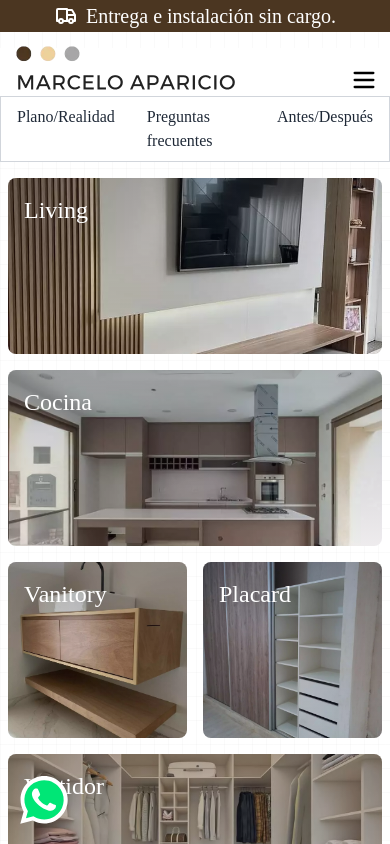
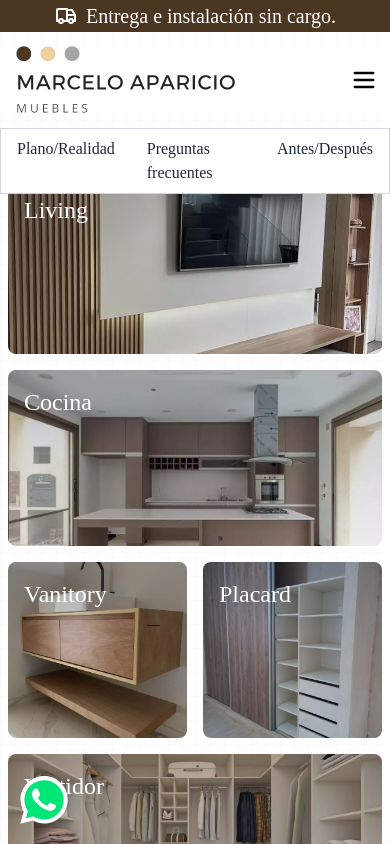
Before and after one commit to maximodip/marcelo-muebles, an Astro site: page / in a window 390 px wide. Both pictures are taken after a click on the button "Open Menu". Shown: the top 844 px of the page. Built offline with nearby package versions, Linux system fonts and the light colour scheme; Astro itself is replaced by a stand-in of ours; a web font is replaced by a local one; what @midudev/tailwind-animations would draw is missing.

Commit message:
fix responsive menu

```diff
--- a/src/components/Navbar.astro
+++ b/src/components/Navbar.astro
@@ -44,7 +44,7 @@
     </button>
   </div>
   <div
-    class="sm:hidden absolute top-24 left-0 w-full bg-white border border-gray-300 z-10"
+    class="sm:hidden absolute top-32 left-0 w-full bg-white border border-gray-300 z-10"
     id="mobileMenu"
   >
     <div class="flex justify-around">
```
